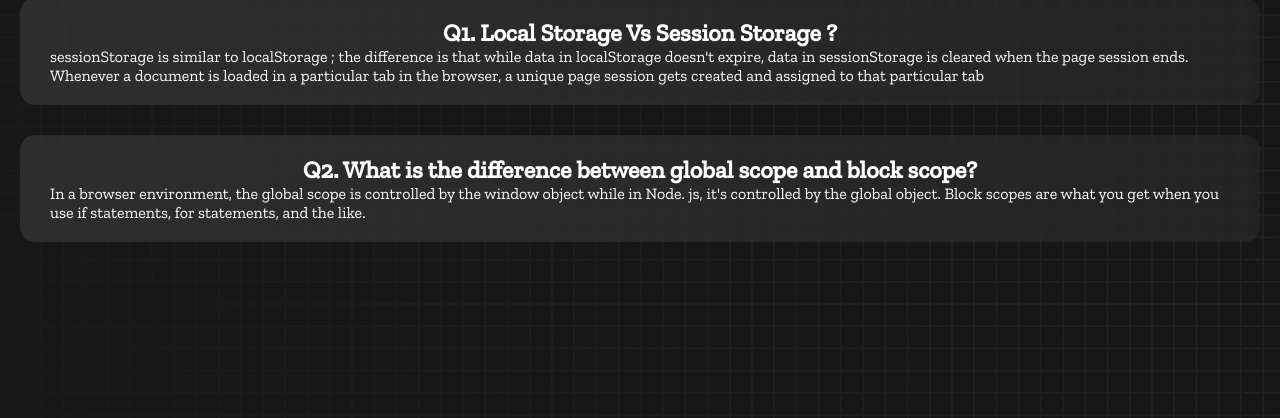
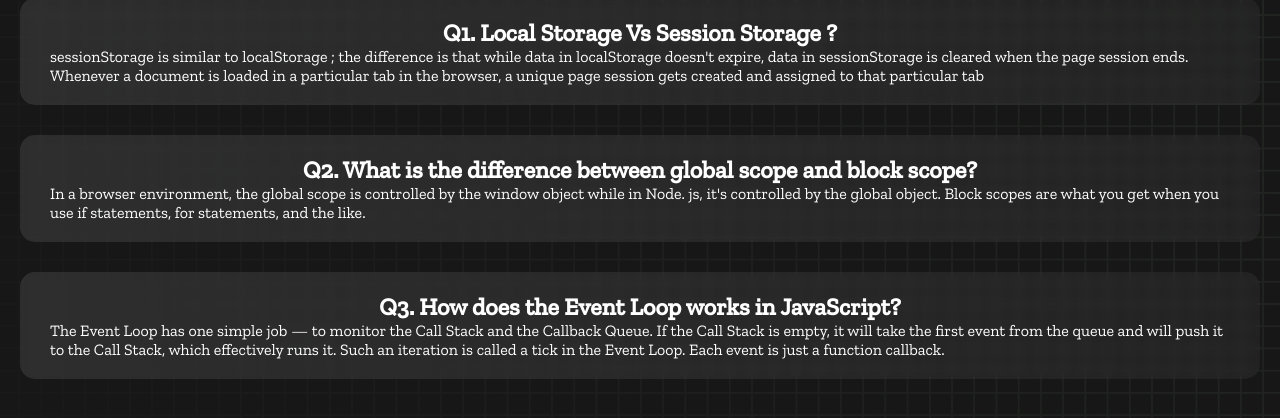
Before and after one commit to mdgulamquddus/b6-type-monster-debug-assignment, a plain HTML site: page blog.html in a window 1280 px wide. Shown: the part 80-498 px from the top of the page. Drawn offline with nearby package versions, Linux system fonts and the light colour scheme.

Commit message:
question 3 added

```diff
--- a/blog.html
+++ b/blog.html
@@ -38,6 +38,16 @@
           and the like.
         </p>
       </div>
+      <div class="font-color card">
+        <h2>Q3. How does the Event Loop works in JavaScript?</h2>
+        <p>
+          The Event Loop has one simple job — to monitor the Call Stack and the
+          Callback Queue. If the Call Stack is empty, it will take the first
+          event from the queue and will push it to the Call Stack, which
+          effectively runs it. Such an iteration is called a tick in the Event
+          Loop. Each event is just a function callback.
+        </p>
+      </div>
     </div>
   </body>
 </html>
```
